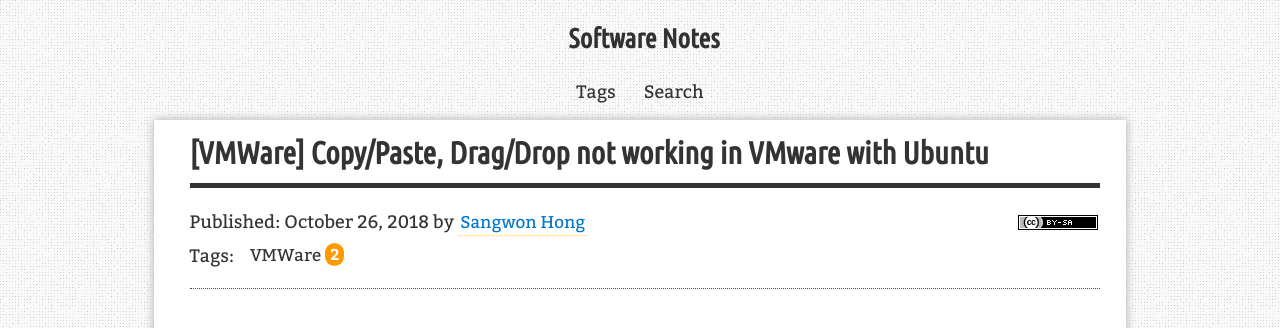
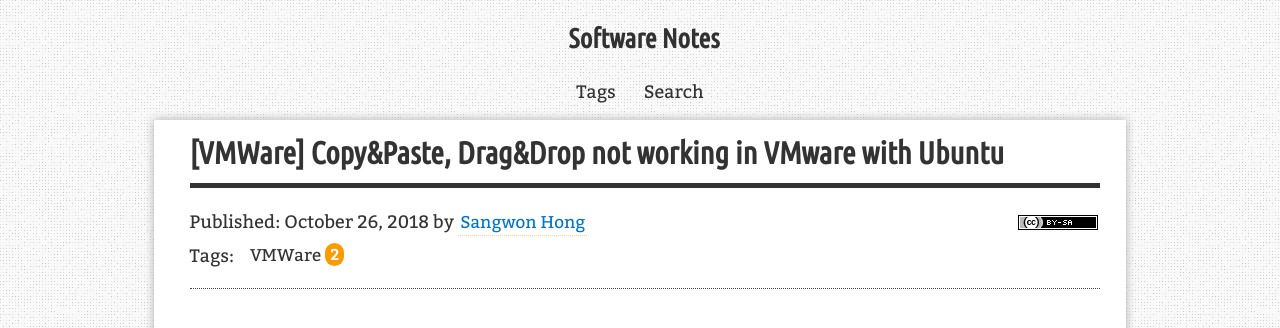
Before and after one commit to qpakzk/qpakzk.github.io, a Jekyll site: the page built from _posts/2018-10-26-[VMWare] Copy&Paste, Drag&Drop not working in VMware Fusion with Ubuntu.md, in a window 1280 px wide. Shown: the top 328 px of the page. Built offline with Jekyll 4.4.1, drawn with Linux system fonts in a browser that asks for light colours; nearby versions of some CDN libraries; comment, search, counter and statistics services are not loaded.

```diff
--- a/_posts/2018-10-26-[VMWare] Copy&Paste, Drag&Drop not working in VMware Fusion with Ubuntu.md
+++ b/_posts/2018-10-26-[VMWare] Copy&Paste, Drag&Drop not working in VMware Fusion with Ubuntu.md
@@ -1,6 +1,6 @@
 ---
 layout: post
-title: "[VMWare] Copy/Paste, Drag/Drop not working in VMware with Ubuntu"
+title: "[VMWare] Copy&Paste, Drag&Drop not working in VMware with Ubuntu"
 description: ""
 tags: [VMWare]
 redirect_from:
```
